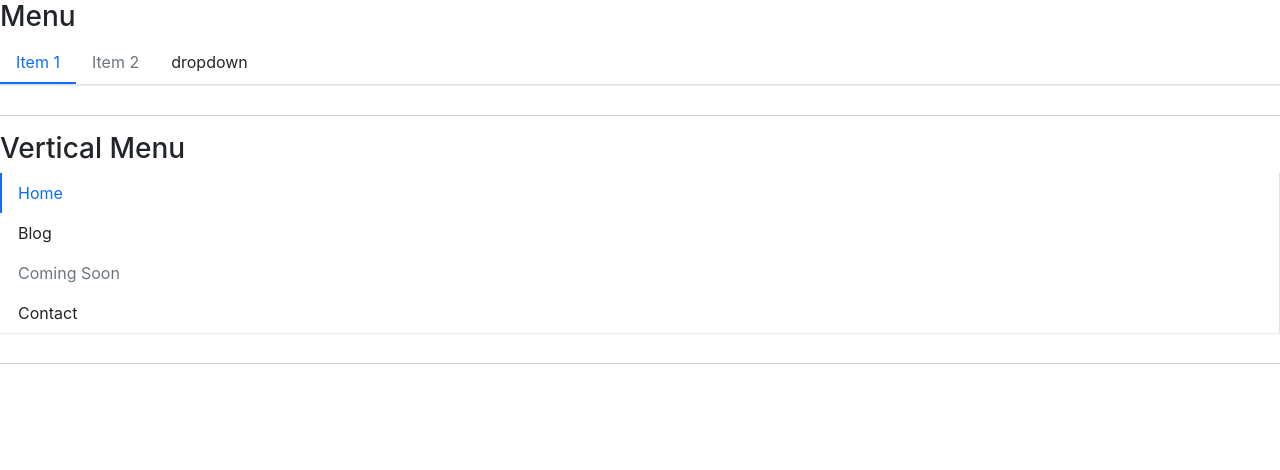
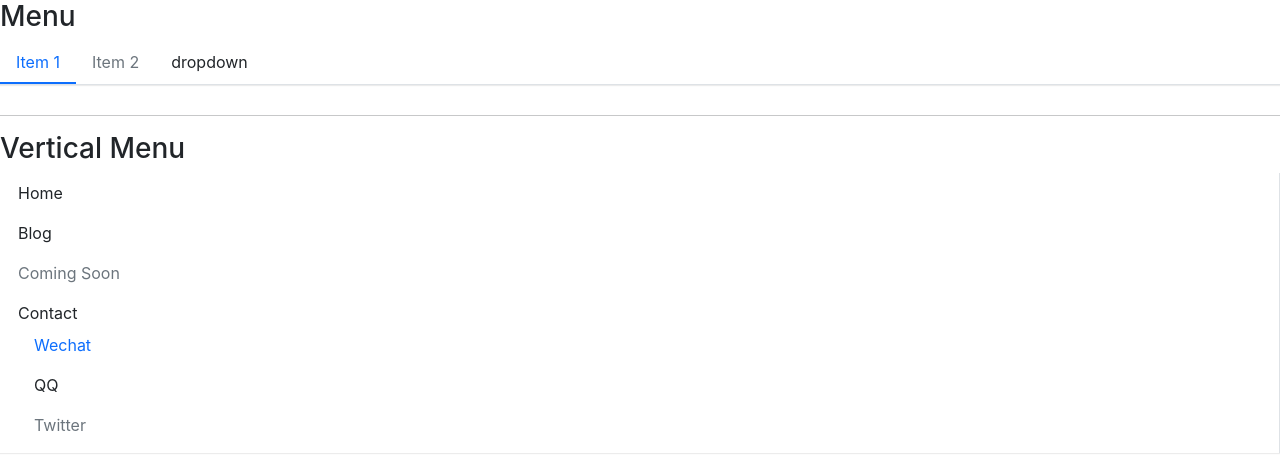
Before and after one commit to bruceeewong/boo-ui-react, a React (Create React App) app: page / in a window 1280 px wide. Shown: the top 470 px of the page. Built offline with nearby package versions, Linux system fonts and the light colour scheme.

Commit message:
perf(menu): 新增垂直模式下默认展开子菜单的功能

```diff
--- a/src/components/Menu/subMenu.tsx
+++ b/src/components/Menu/subMenu.tsx
@@ -17,8 +17,13 @@ const SubMenu: React.FC<SubMenuProp> = (props) => {
     children,
   } = props
 
-  const [menuOpen, setMenuOpen] = useState(false)
   const context = useContext(MenuContext)
+
+  const isOpened = (index && context.mode === 'vertical' && context.defaultOpenSubMenus)
+                    ? context.defaultOpenSubMenus.includes(index)
+                    : false
+
+  const [menuOpen, setMenuOpen] = useState(isOpened)
 
   const classes = classNames(
     'b-menu-item',
@@ -43,7 +48,6 @@ const SubMenu: React.FC<SubMenuProp> = (props) => {
       setMenuOpen(toggle)
     }, 100)
   }
-
   const renderChildren = () => {
     const subMenuClasses = classNames(
       'b-submenu',
--- a/src/previews/PreviewMenu.tsx
+++ b/src/previews/PreviewMenu.tsx
@@ -29,7 +29,12 @@ function PreviewButton() {
       <hr/>
 
       <h3>Vertical Menu</h3>
-      <Menu mode="vertical" defaultIndex="home" onSelect={(index) => { console.log(index) }}>
+      <Menu
+        mode="vertical"
+        defaultIndex="contact-wechat"
+        defaultOpenSubMenus={['contact']}
+        onSelect={(index) => { console.log(index) }}
+      >
         <MenuItem index="home">
           Home
         </MenuItem>
```
Also changed, not shown: 1 other file (tests, documents, lock files or other folders).
